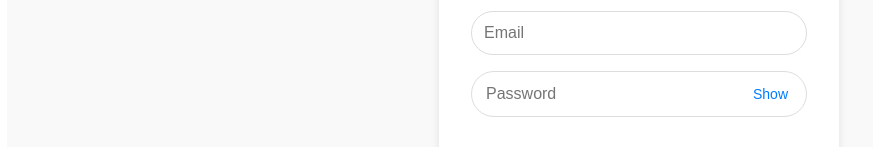
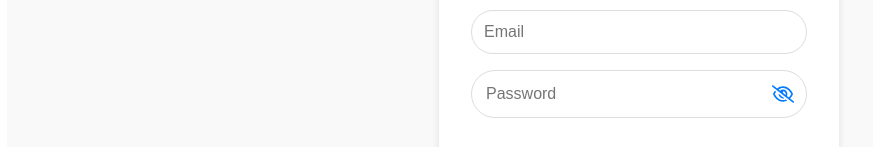
Before and after one commit to DenislavaVM/NotesHub-MERN, a React (Vite) app in the folder frontend/: page /login in a window 1280 px wide. Shown: the part 359-506 px from the top of the page, without its empty margins (1-874 px from the left). Built offline with nearby package versions, Linux system fonts and the light colour scheme.

Commit message:
Replace text toggle with icons for password visibility in PasswordInput

```diff
--- a/frontend/src/input/PasswordInput.jsx
+++ b/frontend/src/input/PasswordInput.jsx
@@ -1,10 +1,11 @@
 import React, { useState } from "react";
-import "./PasswordInput.css"; // Import the dedicated CSS file
+import "./PasswordInput.css";
+import { FaRegEye, FaRegEyeSlash } from "react-icons/fa6";
 
 const PasswordInput = ({ value, onChange, placeholder }) => {
   const [isShowPassword, setIsShowPassword] = useState(false);
   const toggleShowPassword = () => {
-    setIsShowPassword(!isShowPassword);
+    setIsShowPassword((prevState) => !prevState);
   };
 
   return (
@@ -16,9 +17,19 @@ const PasswordInput = ({ value, onChange, placeholder }) => {
         placeholder={placeholder || "Password"}
         className="password-input-field"
       />
-      <button type="button" onClick={toggleShowPassword} className="toggle-password-btn">
-        {isShowPassword ? "Hide" : "Show"}
-      </button>
+       {isShowPassword ? (
+        <FaRegEye
+          size={22}
+          onClick={toggleShowPassword}
+          className="toggle-password-btn"
+        />
+      ) : (
+        <FaRegEyeSlash
+          size={22}
+          onClick={toggleShowPassword}
+          className="toggle-password-btn"
+        />
+      )}
     </div>
   );
 };
```
